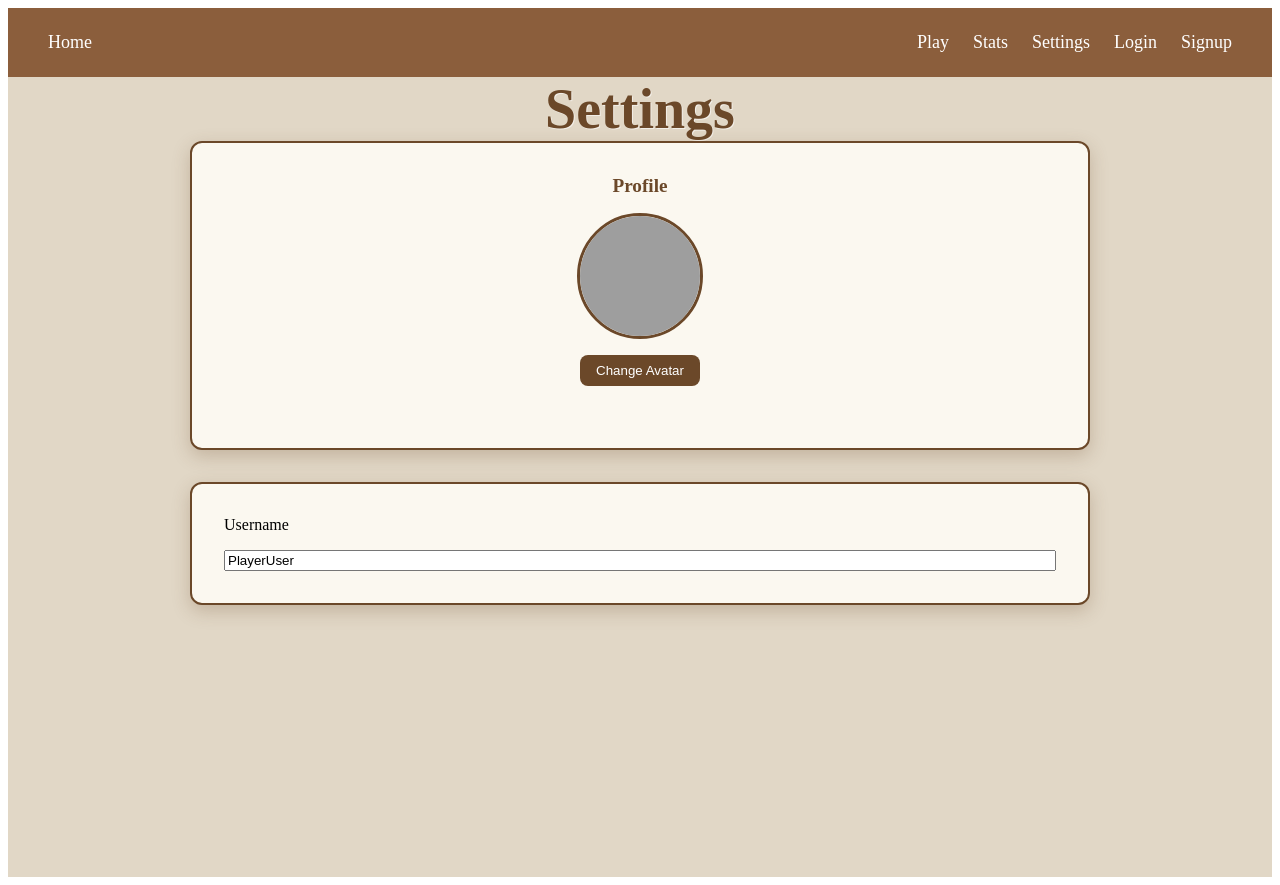
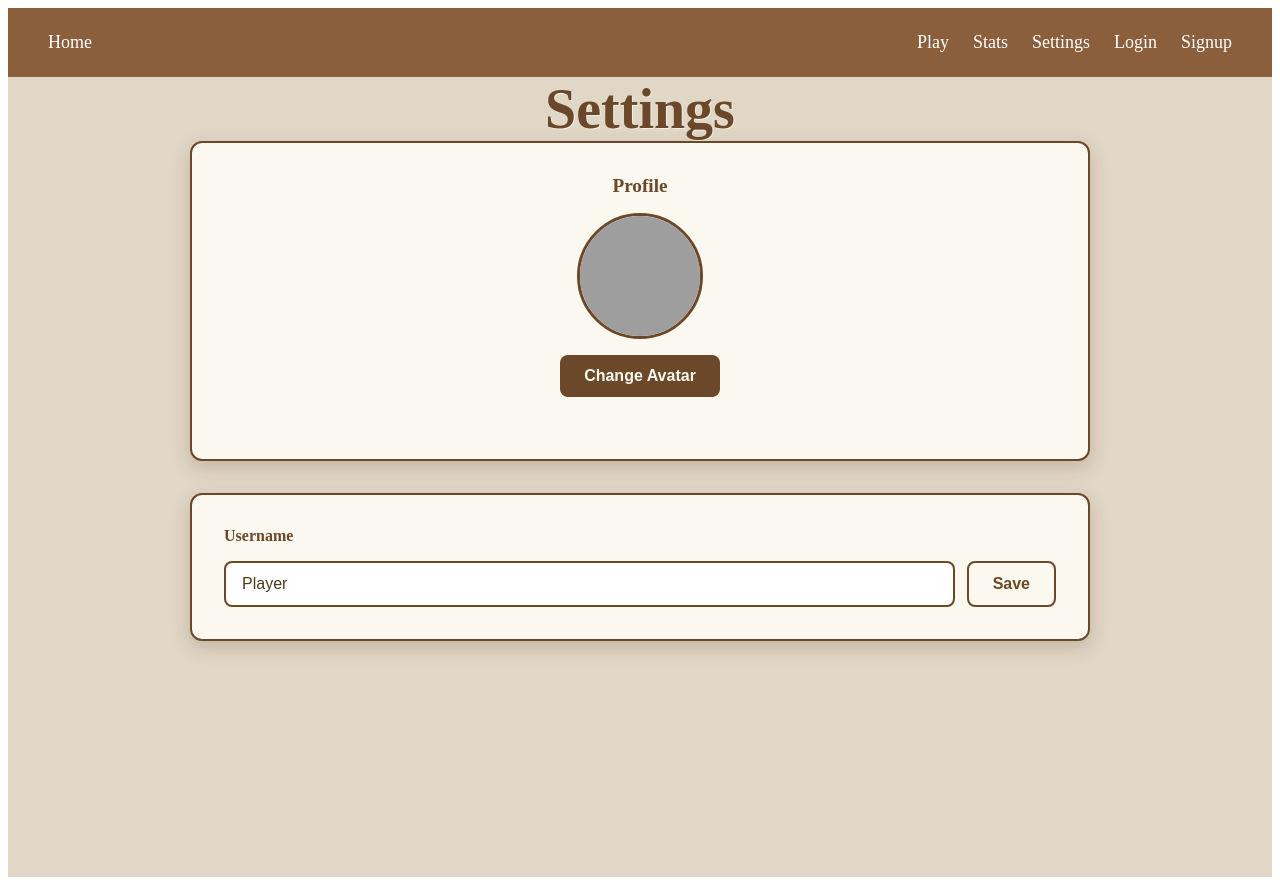
Before and after one commit to jtsui23-code/MiniAlphaGO, a Next.js app in the folder frontend/: page /settings in a window 1280 px wide. Built offline with nearby package versions, Linux system fonts and the light colour scheme; grey boxes are pictures that could not be loaded.

Commit message:
Implemented UI for changing username in settings page.

```diff
--- a/frontend/app/page.css
+++ b/frontend/app/page.css
@@ -78,7 +78,3 @@ h1 {
   color: #7A6641;
   font-style: italic;
 }
-
-.setting-header {
-  text-align: center
-}
--- a/frontend/app/settings/page.tsx
+++ b/frontend/app/settings/page.tsx
@@ -7,8 +7,16 @@ import {useState, useRef} from 'react';
 
 export default function Home() {
 
+  const [username, setUsername] = useState("Player")
   const [avatar, setAvatar] = useState("/default-avatar.png")
   const avatarInput = useRef<HTMLInputElement>(null);
+
+
+  const handleSaveUsername = () => {
+      //Implement backend for storing username here later.
+
+      console.log("Saving username:", username);
+  };
 
   return (
   <>
@@ -56,14 +64,7 @@ export default function Home() {
                 />
                 <button
                   onClick={ ()=> avatarInput.current?.click()}
-                  style={{
-                    backgroundColor: '#6B4829',
-                    color: 'white',
-                    padding: '0.5rem 1rem',
-                    border: 'none',
-                    borderRadius: '8px',
-                    cursor: 'pointer'
-                  }}
+                  className="primary-button"
 
                 >Change Avatar</button>
 
@@ -72,14 +73,36 @@ export default function Home() {
 
           </div>
 
-          <div className="setting-box">
-
-              <label>Username</label>
-              {/* This is where the player user name can be changed */}
-              <input type="text" defaultValue="PlayerUser"/>
 
 
-          </div>
+              <div className="setting-box">
+
+                <label className="input-label">Username</label>
+
+                <div className="input-with-button">
+                    {/* This is where the player user name can be changed */}
+                    <input
+                      type="text"
+                      value={username}
+                      onChange = { (e) => setUsername(e.target.value)}
+                      className="styled-input"
+                      placeholder={username}
+
+                      />
+
+                      <button
+                        onClick={handleSaveUsername}
+                        className="secondary-button"
+                      >
+                        Save
+                      </button>
+
+
+
+                </div>
+
+            </div>
+
 
 
       </div>
--- a/frontend/app/settings/setting.css
+++ b/frontend/app/settings/setting.css
@@ -6,6 +6,10 @@
     background-color: #E1D7C6;
 
 
+}
+
+.setting-header {
+  text-align: center
 }
 
 /* Text above the avatar image in settings page. */
@@ -63,3 +67,128 @@
     display:grid;
     gap: 2rem;
 }
+
+
+
+.input-label {
+    font-weight: 600;
+    color: #6B4829;
+    font-size: 1rem;
+}
+
+.styled-input {
+    padding: 0.75rem 1rem;
+    border: 2px solid #6B4829;
+    border-radius: 8px;
+    background-color: #FFFFFF;
+    color: #4B3B1B;
+    font-size: 1rem;
+    transition: all 0.2s ease;
+    outline: none;
+}
+
+/* Adds shadow around the input box when typing in it */
+.styled-input:focus {
+    border-color: #543C21;
+    box-shadow: 0 0 0 3px rgba(107, 72, 41, 0.1);
+    background-color: #FFFEF9;
+}
+
+/* Color of the placeholder text in the change username input box. */
+.styled-input::placeholder {
+    color: #999;
+
+}
+
+.input-with-button {
+    display: flex;
+    gap: 0.75rem;
+
+    /* Aligns the input box's button and the input box so they have the same heigh value. */
+    align-items: flex-end;
+
+}
+
+/* Makes the input box take up all of the remaining space of the button. */
+.input-with-button .styled-input {
+    flex: 1;
+
+}
+
+.primary-button {
+    background-color: #6B4829;
+    color: #FBF8F0;
+    border: none;
+    padding: 0.75rem 1.5rem;
+    font-size: 1rem;
+    font-weight: 600;
+    border-radius: 8px;
+    cursor: pointer;
+    transition: all 0.2s ease;
+    outline: none;
+}
+
+.primary-button:hover {
+    background-color: #543C21;
+    transform: translateY(-1px);
+    box-shadow: 0 4px 12px rgba(107, 72, 41, 0.3);
+}
+
+.primary-button:active {
+    transform: translateY(0);
+    box-shadow: 0 2px 6px rgba(107, 72, 41, 0.3);
+}
+
+
+.secondary-button {
+    background-color: transparent;
+    color: #6B4829;
+    border: 2px solid #6B4829;
+    padding: 0.75rem 1.5rem;
+    font-size:1rem;
+    font-weight: 600;
+    border-radius: 8px;
+    cursor: pointer;
+    transition: all 0.2s ease;
+    outline: none;
+
+    /* Prevents text in the button from breaking into next line */
+    white-space: nowrap;
+}
+
+.secondary-button:hover {
+    background-color: #6B4829;
+    color: #FBF8F0;
+    transform: translateY(-1px);
+    box-shadow: 0 4px 12px rgba(107, 72, 41, 0.3);
+
+}
+
+
+/* Making design of settings page adapt to smaller screens on tablets and phones */
+
+@media (max-width: 768px) {
+    .setting-container{
+
+        padding: 0 0.5rem;
+    }
+
+    .setting-box {
+        padding: 1.5rem;
+    }
+
+    .input-with-button {
+        flex-direction: column;
+        align-items:stretch;
+    }
+
+    .input-with-button .styled-input {
+
+        margin-bottom: 0.5rem;
+    }
+
+    .setting-header {
+        font-size: 2rem;
+        padding: 1.5rem 0;
+    }
+}
```
Also changed, not shown: 1 other file (tests, documents, lock files or other folders).
